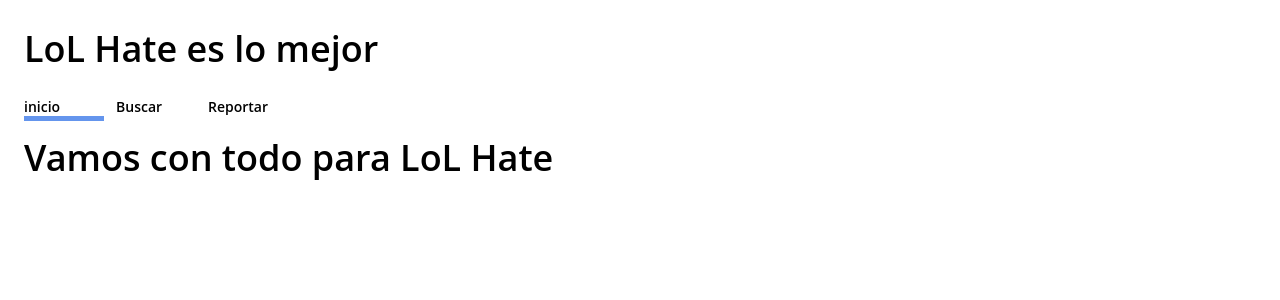
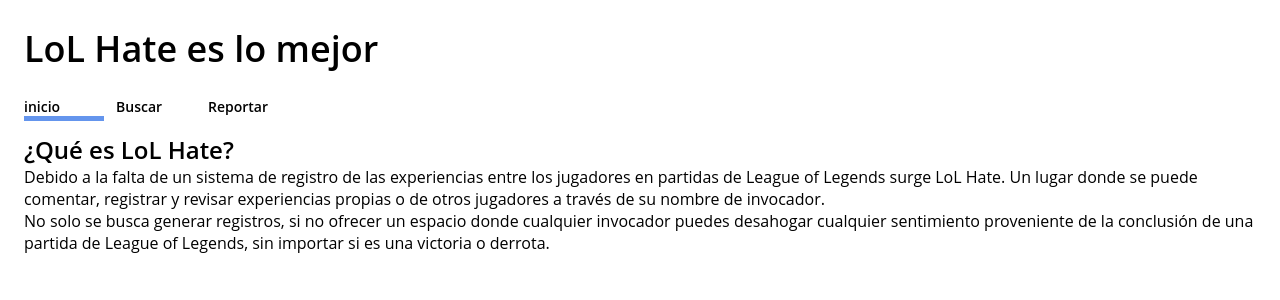
Before and after one commit to Erefor/lol-hate-vite, a Vue app: page / in a window 1280 px wide. Shown: the top 300 px of the page. Built offline with nearby package versions, Linux system fonts and the light colour scheme.

Commit message:
Feat - Textos de descripcion agregados

```diff
--- a/src/Pages/MainPage/index.vue
+++ b/src/Pages/MainPage/index.vue
@@ -1,6 +1,19 @@
 <template>
   <div class="tab-inicio">
-    <JSText>Vamos con todo para LoL Hate</JSText>
+    <JSText variant="subtitle">
+      ¿Qué es LoL Hate?
+    </JSText>
+    <JSText variant="description">
+      Debido a la falta de un sistema de registro de las experiencias
+      entre los jugadores en partidas de League of Legends surge LoL Hate.
+      Un lugar donde se puede comentar, registrar y revisar experiencias
+      propias o de otros jugadores a través de su nombre de invocador.
+    </JSText>
+    <JSText variant="description">
+      No solo se busca generar registros, si no ofrecer un espacio donde
+      cualquier invocador puedes desahogar cualquier sentimiento proveniente de la conclusión
+      de una partida de League of Legends, sin importar si es una victoria o derrota.
+    </JSText>
   </div>
 </template>
 <script>
```
Also changed, not shown: 1 other file (tests, documents, lock files or other folders).
